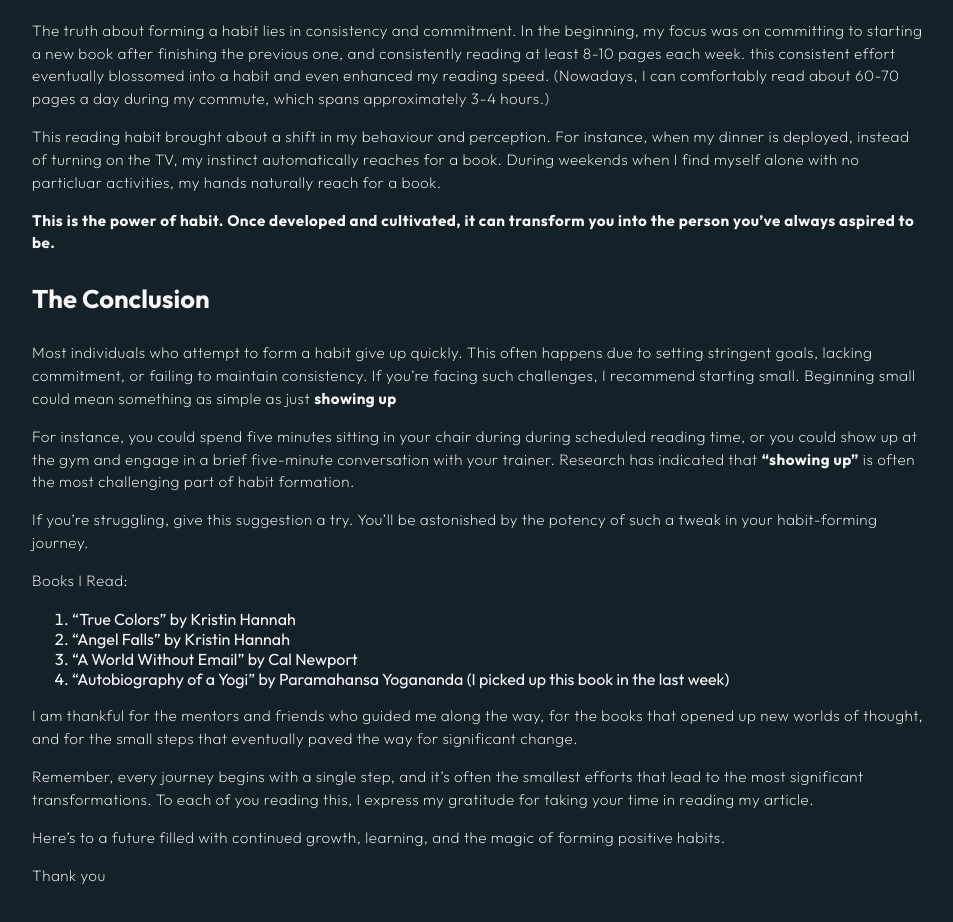
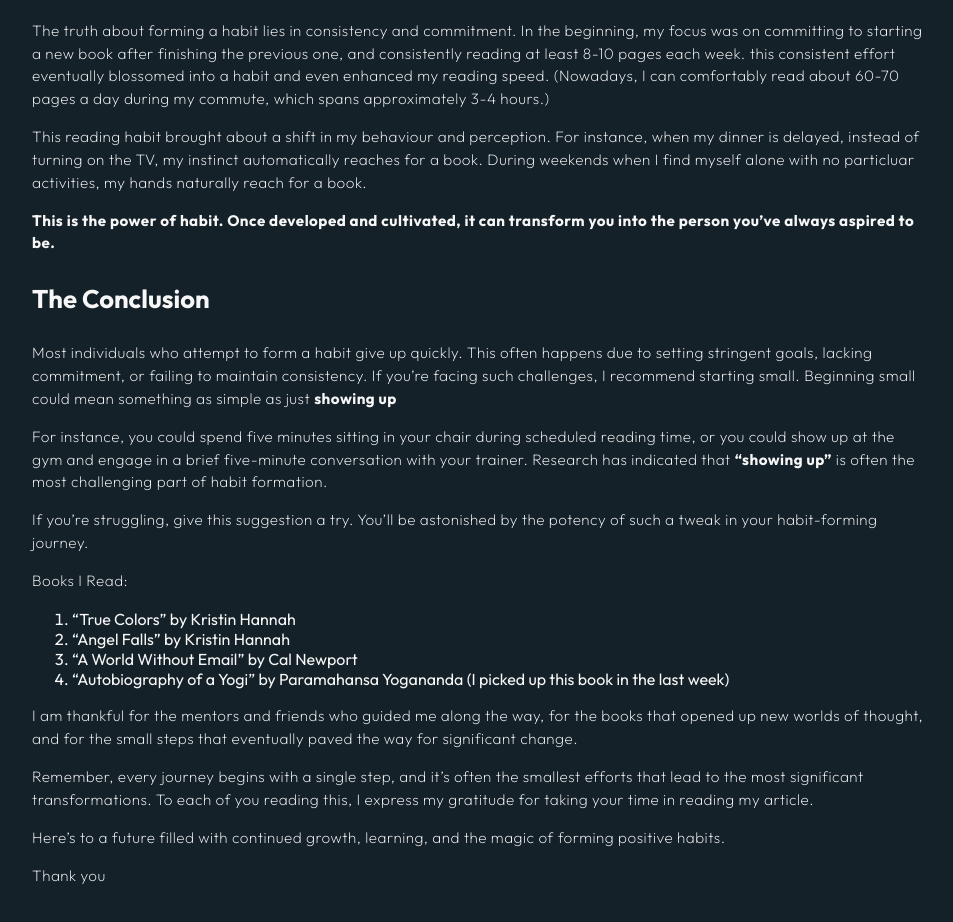
Before and after one commit to SanthoshRaju91/santhosh.raju, an Astro site: page /blogs/three-books-a-month in a window 1280 px wide. Shown: the part 1360-2282 px from the top of the page, without its empty margins (160-1113 px from the left). Built offline with nearby package versions, Linux system fonts and the light colour scheme; Astro itself is replaced by a stand-in of ours.

Commit message:
fix: typo issue
fixing typo issue in the blog post

```diff
--- a/src/pages/blogs/three-books-a-month.md
+++ b/src/pages/blogs/three-books-a-month.md
@@ -31,7 +31,7 @@ When I initially started reading, I took it slowly. I would read just one page a
 
 The truth about forming a habit lies in consistency and commitment. In the beginning, my focus was on committing to starting a new book after finishing the previous one, and consistently reading at least 8-10 pages each week. this consistent effort eventually blossomed into a habit and even enhanced my reading speed. (Nowadays, I can comfortably read about 60-70 pages a day during my commute, which spans approximately 3-4 hours.)
 
-This reading habit brought about a shift in my behaviour and perception. For instance, when my dinner is deployed, instead of turning on the TV, my instinct automatically reaches for a book. During weekends when I find myself alone with no particluar activities, my hands naturally reach for a book.
+This reading habit brought about a shift in my behaviour and perception. For instance, when my dinner is delayed, instead of turning on the TV, my instinct automatically reaches for a book. During weekends when I find myself alone with no particluar activities, my hands naturally reach for a book.
 
 **This is the power of habit. Once developed and cultivated, it can transform you into the person you've always aspired to be.**
 
@@ -39,7 +39,7 @@ This reading habit brought about a shift in my behaviour and perception. For ins
 
 Most individuals who attempt to form a habit give up quickly. This often happens due to setting stringent goals, lacking commitment, or failing to maintain consistency. If you're facing such challenges, I recommend starting small. Beginning small could mean something as simple as just **showing up**
 
-For instance, you could spend five minutes sitting in your chair during during scheduled reading time, or you could show up at the gym and engage in a brief five-minute conversation with your trainer. Research has indicated that **"showing up"** is often the most challenging part of habit formation.
+For instance, you could spend five minutes sitting in your chair during scheduled reading time, or you could show up at the gym and engage in a brief five-minute conversation with your trainer. Research has indicated that **"showing up"** is often the most challenging part of habit formation.
 
 If you're struggling, give this suggestion a try. You'll be astonished by the potency of such a tweak in your habit-forming journey.
 
```
